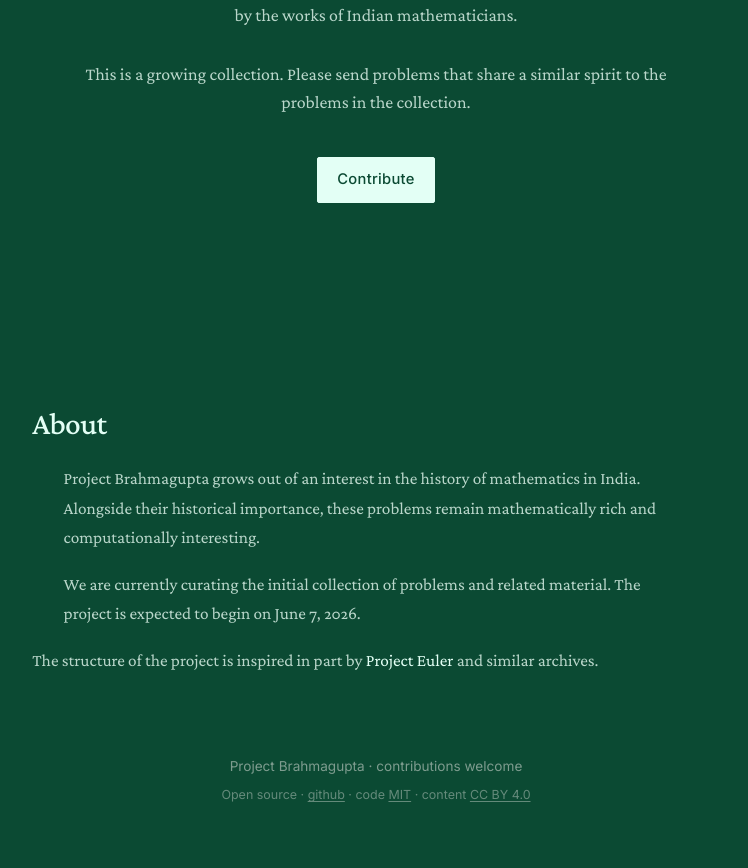
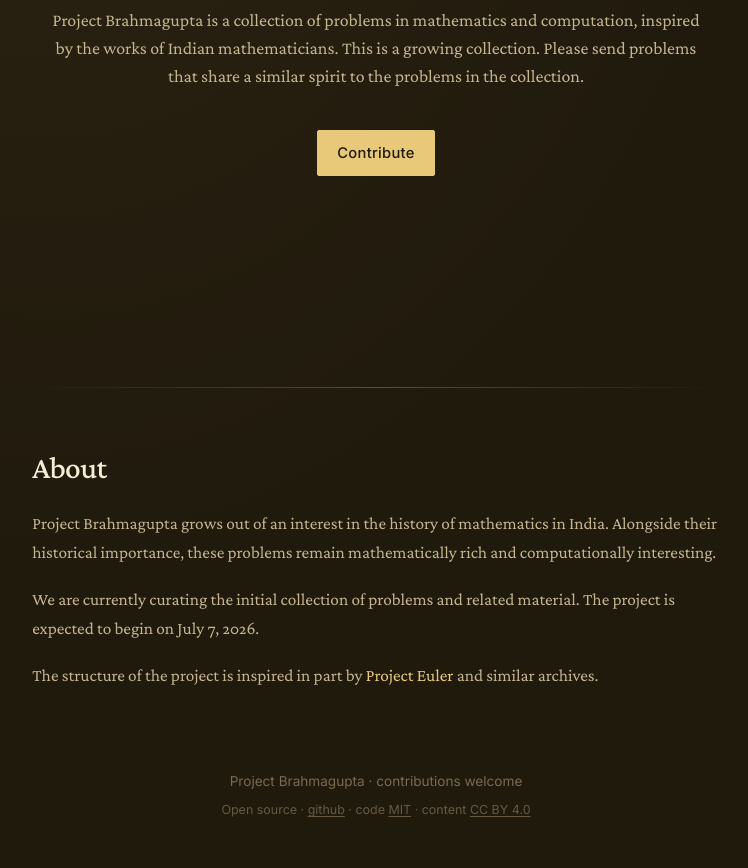
Before and after one commit to projectbrahmagupta/projectbrahmagupta.github.io, a website: page index.html in a window 1280 px wide. Shown: the part 455-1323 px from the top of the page, without its empty margins (264-1012 px from the left). Drawn offline with nearby package versions, Linux system fonts and the light colour scheme; a web font is replaced by a local one.

Commit message:
color update

```diff
--- a/assets/style.css
+++ b/assets/style.css
@@ -7,17 +7,17 @@ html[data-site-mode="problems"] .show-if-contributions {
 }
 
 :root {
-  --bg: #0B4A33;
-  --bg-soft: #115940;
-  --bg-softer: #0E5238;
-  --ink: #E3FFF5;
-  --ink-soft: #b9d6ca;
-  --muted: #7e9c8f;
-  --rule: #1d6346;
-  --rule-soft: #15533A;
-  --accent: #E3FFF5;
-  --accent-soft: #ffffff;
-  --accent-pale: #b9d6ca;
+  --bg: #201a0d;
+  --bg-soft: #2c2211;
+  --bg-softer: #261f0f;
+  --ink: #F5EDD4;
+  --ink-soft: #c4b490;
+  --muted: #7a6a50;
+  --rule: #3d3018;
+  --rule-soft: #302510;
+  --accent: #E8C97A;
+  --accent-soft: #f0d98a;
+  --accent-pale: #c4a850;
   --serif: "Crimson Pro", "Iowan Old Style", Georgia, serif;
   --brand-display: "Cinzel", "Crimson Pro", Georgia, serif;
   --sans: "Inter", -apple-system, BlinkMacSystemFont, "Segoe UI", sans-serif;
@@ -34,6 +34,7 @@ html { -webkit-text-size-adjust: 100%; }
 body {
   margin: 0;
   background: var(--bg);
+  background-image: radial-gradient(ellipse at 25% 0%, #2d2412 0%, transparent 55%);
   color: var(--ink);
   font-family: var(--serif);
   font-size: 19px;
@@ -58,12 +59,13 @@ code, pre, kbd { font-family: var(--mono); font-size: 0.92em; }
   display: flex;
   align-items: center;
   justify-content: space-between;
-  padding: 0.95rem var(--pad-x) 0.7rem;
+  padding: 0.95rem var(--pad-x) 0.85rem;
   width: 100%;
   max-width: 1080px;
   margin: clamp(0.85rem, 2.2vw, 1.35rem) auto 0;
   gap: 1rem;
   flex-wrap: wrap;
+  border-bottom: 1px solid var(--rule-soft);
 }
 .brand {
   display: inline-flex;
@@ -146,7 +148,7 @@ code, pre, kbd { font-family: var(--mono); font-size: 0.92em; }
 }
 .site-nav a { color: var(--ink-soft); }
 .site-nav a:hover { color: var(--accent); text-decoration: none; }
-.site-nav a[aria-current="page"] { color: var(--accent); }
+.site-nav a[aria-current="page"] { color: var(--accent); text-decoration: underline; text-underline-offset: 3px; text-decoration-thickness: 1px; }
 
 @media (max-width: 440px) {
   .brand-sup {
@@ -312,6 +314,7 @@ a.problem-row { text-decoration: none; color: inherit; }
   text-decoration: none;
   color: var(--ink);
   padding-left: 0.9rem;
+  box-shadow: inset 3px 0 0 var(--accent);
 }
 .problem-row .pn {
   font-family: var(--sans);
@@ -526,7 +529,7 @@ sup, sub { font-size: 0.7em; line-height: 0; }
 .sample-carousel__arrow:focus {
   outline: none;
   border-color: var(--accent);
-  box-shadow: 0 0 0 3px rgba(227, 255, 245, 0.22);
+  box-shadow: 0 0 0 3px rgba(232, 201, 122, 0.22);
 }
 .sample-carousel__dots {
   display: flex;
@@ -556,7 +559,7 @@ sup, sub { font-size: 0.7em; line-height: 0; }
 }
 .sample-carousel__dot:focus {
   outline: none;
-  box-shadow: 0 0 0 3px rgba(227, 255, 245, 0.22);
+  box-shadow: 0 0 0 3px rgba(232, 201, 122, 0.22);
 }
 .sample-carousel__viewport {
   overflow: hidden;
@@ -585,7 +588,7 @@ sup, sub { font-size: 0.7em; line-height: 0; }
   margin: 0;
 }
 .sample-carousel__viewport:focus-visible {
-  box-shadow: 0 0 0 3px rgba(227, 255, 245, 0.28);
+  box-shadow: 0 0 0 3px rgba(232, 201, 122, 0.28);
 }
 .sample-carousel__track {
   display: flex;
@@ -693,7 +696,7 @@ sup, sub { font-size: 0.7em; line-height: 0; }
 .contrib-form textarea:focus {
   outline: none;
   border-color: var(--accent);
-  box-shadow: 0 0 0 3px rgba(227, 255, 245, 0.22);
+  box-shadow: 0 0 0 3px rgba(232, 201, 122, 0.22);
 }
 .contrib-form select {
   appearance: none;
@@ -767,8 +770,24 @@ body#page-home .hero-cta {
 body#page-home .about-section {
   max-width: var(--measure);
   margin: 0 auto;
-  padding: 5rem 0 3rem;
+  padding: 4rem 0 3rem;
   text-align: left;
+}
+/* The about column is already width-constrained; keep its paragraphs flush-left
+   instead of inheriting the hero's centered, narrower .lede treatment. */
+body#page-home .about-section .lede {
+  max-width: none;
+  margin-left: 0;
+  margin-right: 0;
+}
+
+body#page-home .about-section::before {
+  content: '';
+  display: block;
+  height: 1px;
+  background: linear-gradient(to right, transparent, var(--accent), transparent);
+  opacity: 0.3;
+  margin-bottom: 3.5rem;
 }
 
 @media (max-width: 600px) {
--- a/index.html
+++ b/index.html
@@ -36,10 +36,7 @@
       <p class="kicker"><span lang="sa">१०८</span> &nbsp;·&nbsp; a growing collection</p>
       <h1>Problems from<br /><em>Indian mathematics</em>.</h1>
       <p class="lede">
-        Project Brahmagupta is a collection of problems in mathematics and computation, inspired by the works of Indian mathematicians.
-      </p>
-      <p class="lede">
-        This is a growing collection. Please send problems that share a similar spirit to the problems in the collection.
+        Project Brahmagupta is a collection of problems in mathematics and computation, inspired by the works of Indian mathematicians. This is a growing collection. Please send problems that share a similar spirit to the problems in the collection.
       </p>
       <div class="hero-cta">
         <a class="btn" href="./contribute.html">Contribute</a>
@@ -66,7 +63,7 @@
         Project Brahmagupta grows out of an interest in the history of mathematics in India. Alongside their historical importance, these problems remain mathematically rich and computationally interesting.
       </p>
       <p class="lede">
-        We are currently curating the initial collection of problems and related material. The project is expected to begin on June 7, 2026.
+        We are currently curating the initial collection of problems and related material. The project is expected to begin on July 7, 2026.
       </p>
       <p>
         The structure of the project is inspired in part by <a href="https://projecteuler.net/">Project Euler</a> and similar archives.
```
